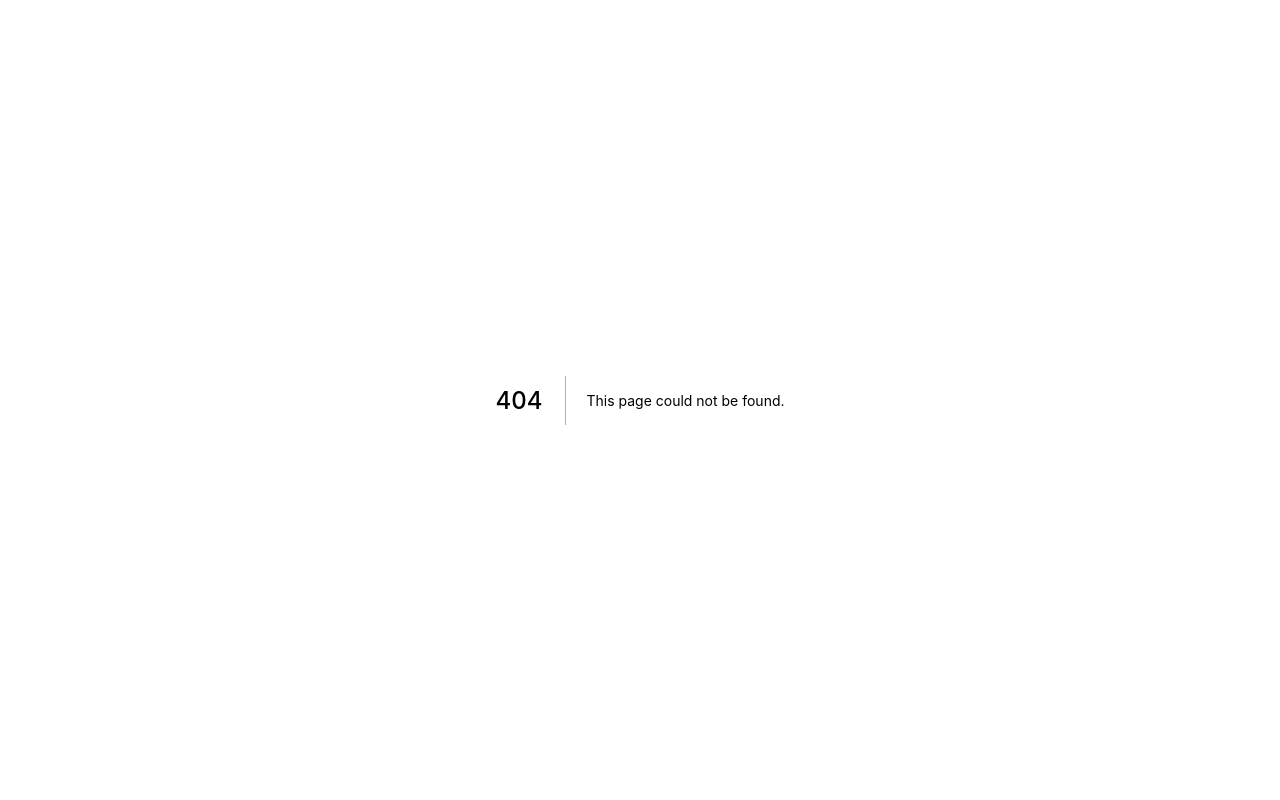
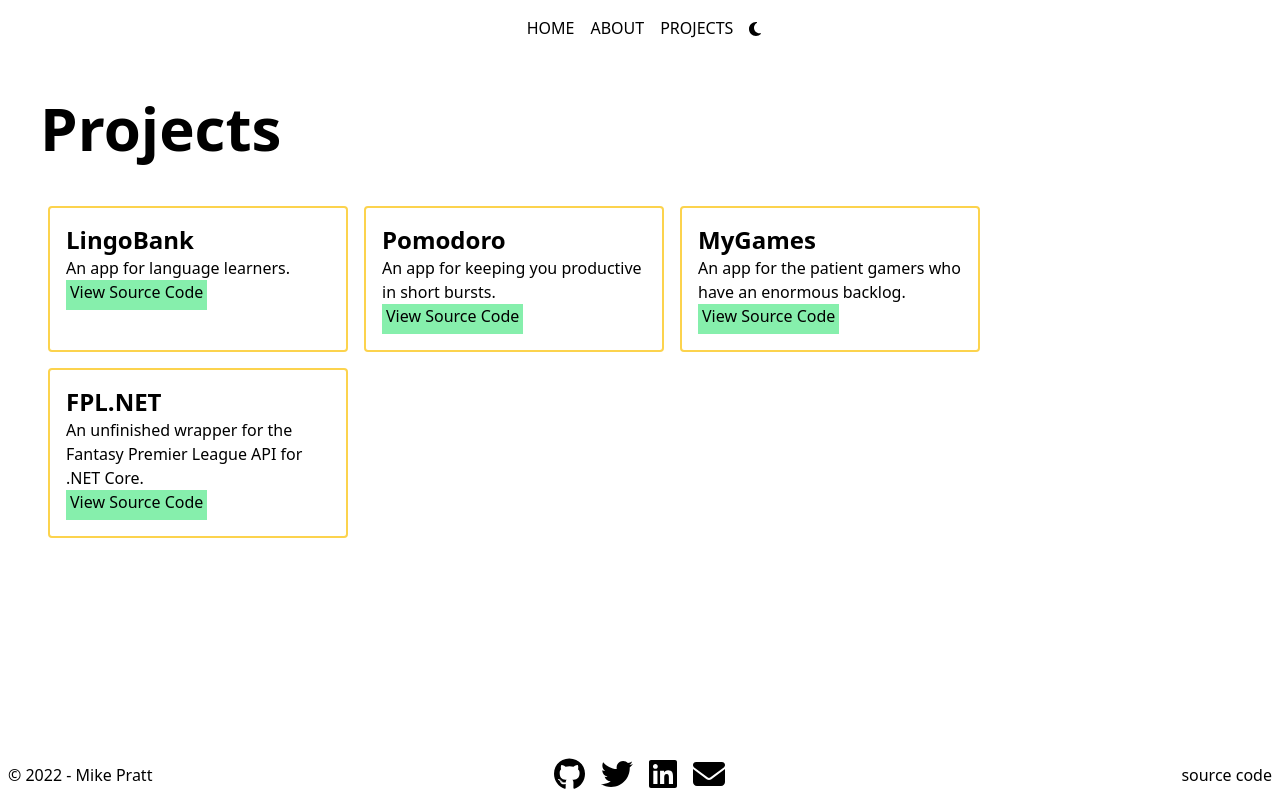
Before and after one commit to mj3f/personal-website, a Next.js app: page /projects in a window 1280 px wide. Before the commit this address had no page. Built offline with nearby package versions, Linux system fonts and the light colour scheme.

Commit message:
Started work on the projects page and a project component.

```diff
--- a/components/Layout.tsx
+++ b/components/Layout.tsx
@@ -4,7 +4,7 @@ import Footer from "./Footer";
 
 export default function Layout({ children }) {
     return (
-        <div className="flex w-full justify-center h-screen dark:bg-slate-800">
+        <div className="flex w-full h-screen justify-between dark:bg-slate-800">
             <Head>
                 <title>Mike Pratt - Software Engineer</title>
                 <meta name="description" content="Generated by create next app" />
@@ -14,7 +14,7 @@ export default function Layout({ children }) {
                 <header>
                     <Navbar />
                 </header>
-                <main className="h-full w-full">
+                <main className="w-full flex-grow">
                     {children}
                 </main>
                 <footer>
--- a/components/Navbar.tsx
+++ b/components/Navbar.tsx
@@ -40,7 +40,7 @@ export default function Navbar() {
             <Link href="/about">
                 <a className={anchorClass}>About</a>
             </Link>
-            <Link href="/">
+            <Link href="/projects">
                 <a className={anchorClass}>Projects</a>
             </Link>
             {/*<Link href="/">*/}
--- /dev/null
+++ b/components/Project.tsx
@@ -0,0 +1,29 @@
+import React from "react";
+import Link from "next/link";
+
+export interface Props {
+    name: string;
+    description: string;
+    sourceCodeLink: string;
+    link?: string;
+    imageSrc?: string;
+}
+
+const Project: React.FC<Props> = (props: Props) => {
+    const anchorClass = "border-b-2 border-transparent px-1 pb-1 bg-green-300 hover:bg-white hover:border-amber-300 dark:text-white dark:bg-rose-500 dark:hover:bg-slate-800"
+    return (
+        <div className="flex flex-col border-2 border-amber-300 rounded p-4 m-2 w-1/4">
+            <h3 className="text-2xl font-semibold">{props.name}</h3>
+            <p>{props.description}</p>
+            <div className="flex">
+                <Link href={"https://github.com/mj3f/" + props.sourceCodeLink}><a
+                    className={anchorClass}>View
+                    Source Code</a></Link>
+                {props.link ? <Link href={props.link}><a
+                    className={anchorClass}>Visit</a></Link> : null}
+            </div>
+        </div>
+    );
+}
+
+export default Project;
--- a/pages/about.tsx
+++ b/pages/about.tsx
@@ -10,6 +10,10 @@ export default function About() {
                     <article className="flex flex-col md:w-2/3">
                         <p className="p-2">I am a Software Engineer based in Wirral, UK. I have over 5 years of professional experience, currently
                             focusing on building modern, responsive and performant web applications with Angular/React and .NET Core.
+                            I'm currently working as a Software Engineer at Trelleborg Marine & Infrastructure, developing performance and efficiency
+                            management products for ships.
+                        </p>
+                        <p className="p-2">
                             I love learning new things, and have accumulated knowledge in all aspects of software engineering.
                             From creating beautiful web and mobile UIs and building lean and mean APIs, to containerizing all the things
                             and hacking serial ports. I am currently getting to grips with Kubernetes and cyber-security.
@@ -18,7 +22,7 @@ export default function About() {
                             graduating in 2017 with first class honours.
                         </p>
                         <p className="p-2">In my spare time I like to read science fiction, play video games, cycle, dabble in amateur photography,
-                            distro hop (far too much), watching Football and Formula 1.</p>
+                            distro hop (far too much), and watch Football and Formula 1.</p>
                     </article>
                     <div className="md:w-1/3">
                         <Image src="/memoji.png" alt="cartoon picture of my head exploding" layout="responsive" height={50} width={50} className="bg-amber-300 rounded-full" />
@@ -27,23 +31,19 @@ export default function About() {
                 <section className="flex flex-col pt-5 w-full">
                     <p className="text-2xl md:text-4xl pl-2 pb-2 font-semibold">Skills</p>
                     <div className="flex justify-evenly">
-                        <ul className="list-disc">
+                        <ul className="list-disc columns-3">
                             <li>HTML</li>
                             <li>CSS</li>
                             <li>JavaScript/TypeScript</li>
                             <li>Angular (2+)</li>
                             <li>React</li>
                             <li>Next.js</li>
-                        </ul>
-                        <ul className="list-disc">
                             <li>C# .NET Core/ASP.NET Core</li>
                             <li>SQL Server</li>
                             <li>MySQL/MariaDB</li>
                             <li className="opacity-50">Android (Java)</li>
                             <li className="opacity-50">iOS (Swift)</li>
                             <li className="opacity-50">Laravel</li>
-                        </ul>
-                        <ul className="list-disc">
                             <li>Git</li>
                             <li>Linux (Debian/Red Hat distribution)</li>
                             <li>Docker/Podman</li>
--- /dev/null
+++ b/pages/projects.tsx
@@ -0,0 +1,18 @@
+import Layout from "../components/Layout";
+import Project from "../components/Project";
+
+export default function Projects() {
+    return (
+        <Layout>
+            <div className="flex flex-col p-10 h-full w-full justify-start items-center dark:text-white">
+                <h1 className="flex justify-start w-full text-4xl md:text-6xl font-bold">Projects</h1>
+                <div id="projects" className="flex pt-10 flex-wrap">
+                    <Project name="LingoBank" description="An app for language learners." sourceCodeLink="/LingoBank" />
+                    <Project name="Pomodoro" description="An app for keeping you productive in short bursts." sourceCodeLink="/pomodoro" />
+                    <Project name="MyGames" description="An app for the patient gamers who have an enormous backlog." sourceCodeLink="/my-games" />
+                    <Project name="FPL.NET" description="An unfinished wrapper for the Fantasy Premier League API for .NET Core." sourceCodeLink="/api-fpl-new" />
+                </div>
+            </div>
+        </Layout>
+    );
+}
```
